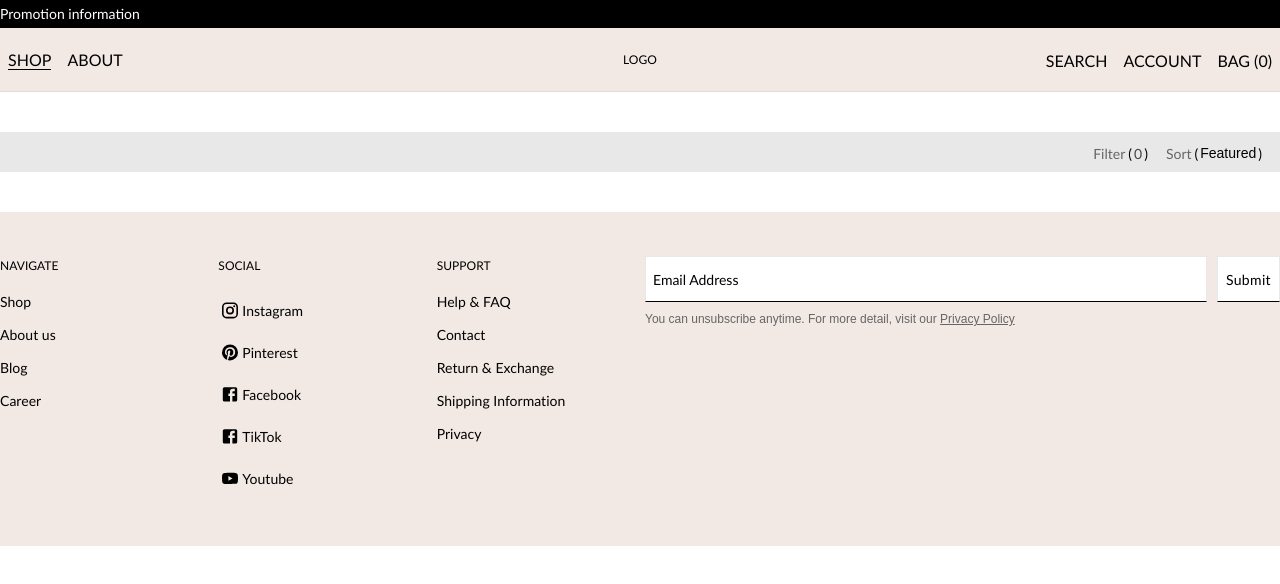
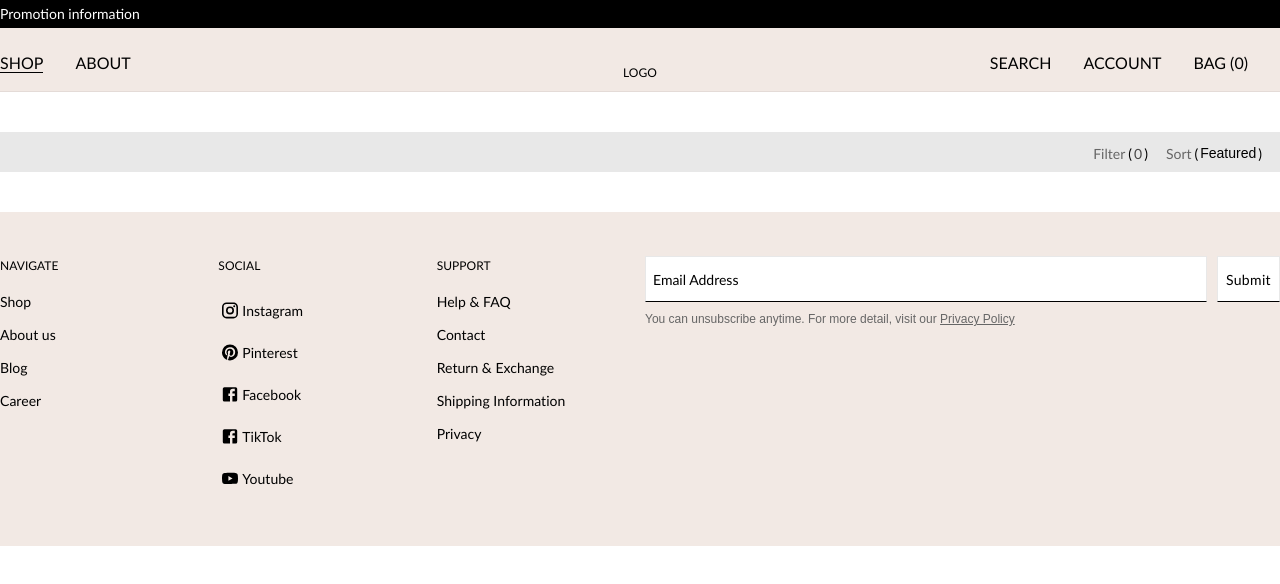
Before and after one commit to tinxtin/ecom, a React (Vite) app: page /collection/all in a window 1280 px wide. Shown: the top 584 px of the page. Built offline with nearby package versions, Linux system fonts and the light colour scheme.

Commit message:
style dropdown carousel

```diff
--- a/src/components/navigation/navbaritem.jsx
+++ b/src/components/navigation/navbaritem.jsx
@@ -5,11 +5,9 @@ import { DropDownItem } from './dropdownitem';
 export const NavItem = ({ label, href, children}) => {
     return (
         <li className='nav__item'>
-            <div className="nav__item-content">
-                <NavRoute to={href} className={({ isActive }) => isActive ? 'nav__item-link active': 'nav__item-link'}>
-                    { label }
-                </NavRoute>
-            </div>
+            <NavRoute to={href} className={({ isActive }) => isActive ? 'nav__item-link active': 'nav__item-link'}>
+                { label }
+            </NavRoute>
             {children &&
                 <div className='nav__item-dropdown'>
                         <DropDownItem sub={children}/>
--- a/src/styles/style.css
+++ b/src/styles/style.css
@@ -235,6 +235,7 @@ input {
 .nav__container {
   display: flex;
   margin: 0 auto;
+  padding-top: 1.55rem;
   width: 100%;
   height: 4rem;
 }
@@ -261,12 +262,11 @@ input {
   .nav__list li:hover .nav__item-dropdown {
     visibility: visible;
     opacity: 1;
-    transform: translate3d(0, 0.875rem, 0);
+    transform: translate3d(0, 0, 0);
   }
 }
 .nav__item {
-  margin: 0.25rem 0.5rem;
-  padding: 0;
+  padding: 0 2rem 1.2rem 0;
   white-space: nowrap;
 }
 .nav__item-dropdown {
@@ -278,7 +278,9 @@ input {
   width: 100%;
   margin: 0 auto;
   padding: 4.5rem 0 2.75rem 0;
+  transform: translate3d(0, -4rem, 0);
   transition: opacity 0.4s ease-in-out, transform 0.4s ease-in-out, visibility 0.4s ease-in-out;
+  z-index: -1;
 }
 .nav__item-link {
   display: block;
--- a/src/styles/style.scss
+++ b/src/styles/style.scss
@@ -246,6 +246,7 @@ input {
     &__container {
         display: flex;
         margin: 0 auto;
+        padding-top: 1.55rem;
         width: 100%;
         height: 4rem;
     }
@@ -277,14 +278,14 @@ input {
         li:hover .nav__item-dropdown {
           visibility: visible;
           opacity: 1;
-          transform: translate3d(0, .875rem, 0);
+          transform: translate3d(0, 0, 0);
         }
       }
     }
 
     &__item {
-        margin: 0.25rem 0.5rem;
-        padding: 0;
+        // margin: .25rem 0.5rem;
+        padding: 0 2rem 1.2rem 0;
         white-space: nowrap;
 
         &-dropdown {
@@ -296,7 +297,9 @@ input {
           width: 100%;
           margin: 0 auto;
           padding: 4.5rem 0 2.75rem 0;
+          transform: translate3d(0, -4rem, 0);
           transition: opacity .4s ease-in-out, transform .4s ease-in-out, visibility .4s ease-in-out,;
+          z-index: -1;
         }
 
         &-link {
```
Also changed, not shown: 1 other file (tests, documents, lock files or other folders).
